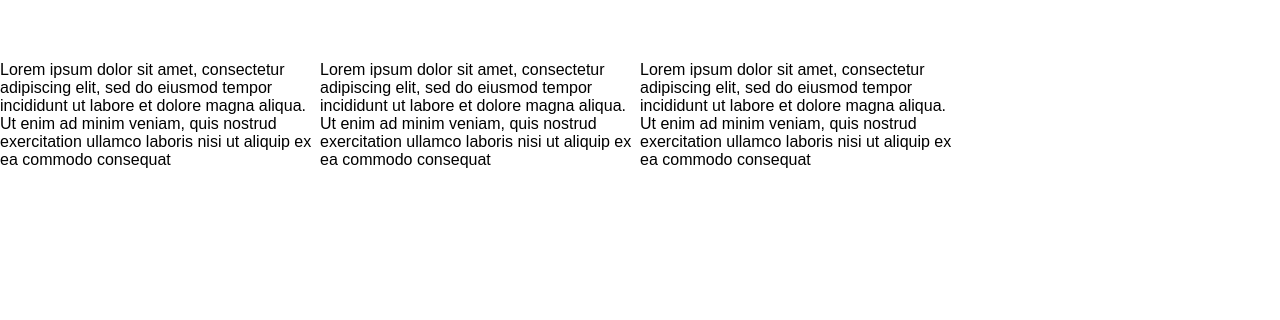
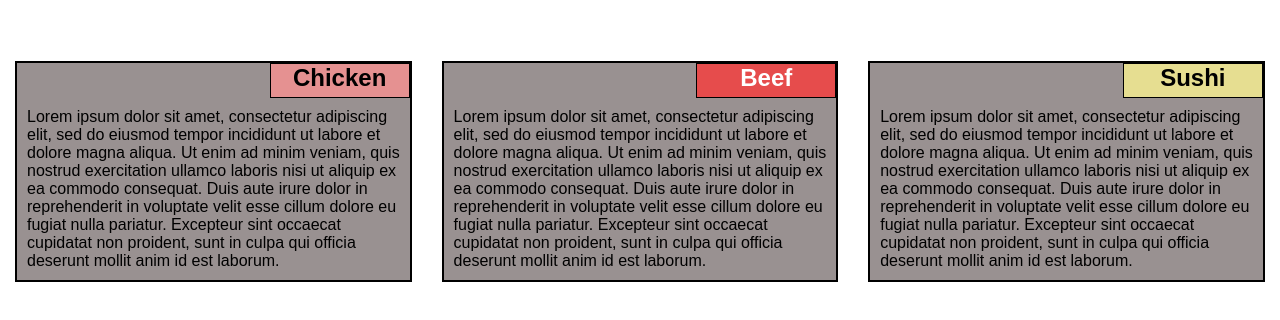
Before and after one commit to maxyutoff/module2-solution, a plain HTML site: page module2-solution/index.html in a window 1280 px wide. Shown: the part 104-424 px from the top of the page. Drawn offline with Linux system fonts and the light colour scheme.

Commit message:
Update index.html

```diff
--- a/module2-solution/index.html
+++ b/module2-solution/index.html
@@ -1,22 +1,31 @@
 <!DOCTYPE html>
-<html>
+<html lang="en">
 <head>
-<meta charset="utf-8">
-<title>Our Menu</title>
+  <meta charset="utf-8">
+  <meta name="viewport" content="width=device-width, initial-scale=1">
+
+  <title>Assignment Solution for module 2</title>
   <link rel="stylesheet" href="style.css">
-
-
-
-
 </head>
 <body>
-<h1>Our Menu</h1>
-
-<div class="row">
-  <div class="col-lg-3 col-md-6"><p>Lorem ipsum dolor sit amet, consectetur adipiscing elit, sed do eiusmod tempor incididunt ut labore et dolore magna aliqua. Ut enim ad minim veniam, quis nostrud exercitation ullamco laboris nisi ut aliquip ex ea commodo consequat</p></div>
-  <div class="col-lg-3 col-md-6"><p>Lorem ipsum dolor sit amet, consectetur adipiscing elit, sed do eiusmod tempor incididunt ut labore et dolore magna aliqua. Ut enim ad minim veniam, quis nostrud exercitation ullamco laboris nisi ut aliquip ex ea commodo consequat</p></div>
-  <div class="col-lg-3 col-md-6"><p>Lorem ipsum dolor sit amet, consectetur adipiscing elit, sed do eiusmod tempor incididunt ut labore et dolore magna aliqua. Ut enim ad minim veniam, quis nostrud exercitation ullamco laboris nisi ut aliquip ex ea commodo consequat</p></div>
-
-
+    <h1>Our Menu</h1>
+    <div class="col-lg-4 col-md-6 col-sm-12">
+    <div class="section">
+      <h2 class="chicken">Chicken</h2>
+      <p>Lorem ipsum dolor sit amet, consectetur adipiscing elit, sed do eiusmod tempor incididunt ut labore et dolore magna aliqua. Ut enim ad minim veniam, quis nostrud exercitation ullamco laboris nisi ut aliquip ex ea commodo consequat. Duis aute irure dolor in reprehenderit in voluptate velit esse cillum dolore eu fugiat nulla pariatur. Excepteur sint occaecat cupidatat non proident, sunt in culpa qui officia deserunt mollit anim id est laborum.</p>
+    </div>
+</div>
+<div class="col-lg-4 col-md-6 col-sm-12">
+  <div class="section">
+    <h2 class="beef">Beef</h2>
+    <p>Lorem ipsum dolor sit amet, consectetur adipiscing elit, sed do eiusmod tempor incididunt ut labore et dolore magna aliqua. Ut enim ad minim veniam, quis nostrud exercitation ullamco laboris nisi ut aliquip ex ea commodo consequat. Duis aute irure dolor in reprehenderit in voluptate velit esse cillum dolore eu fugiat nulla pariatur. Excepteur sint occaecat cupidatat non proident, sunt in culpa qui officia deserunt mollit anim id est laborum.</p>
+  </div>
+</div>
+<div class="col-lg-4 col-md-6 col-sm-12">
+  <div class="section">
+    <h2 class="sushi">Sushi</h2>
+    <p>Lorem ipsum dolor sit amet, consectetur adipiscing elit, sed do eiusmod tempor incididunt ut labore et dolore magna aliqua. Ut enim ad minim veniam, quis nostrud exercitation ullamco laboris nisi ut aliquip ex ea commodo consequat. Duis aute irure dolor in reprehenderit in voluptate velit esse cillum dolore eu fugiat nulla pariatur. Excepteur sint occaecat cupidatat non proident, sunt in culpa qui officia deserunt mollit anim id est laborum.</p>
+  </div>
+</div>
 </body>
 </html>
```
